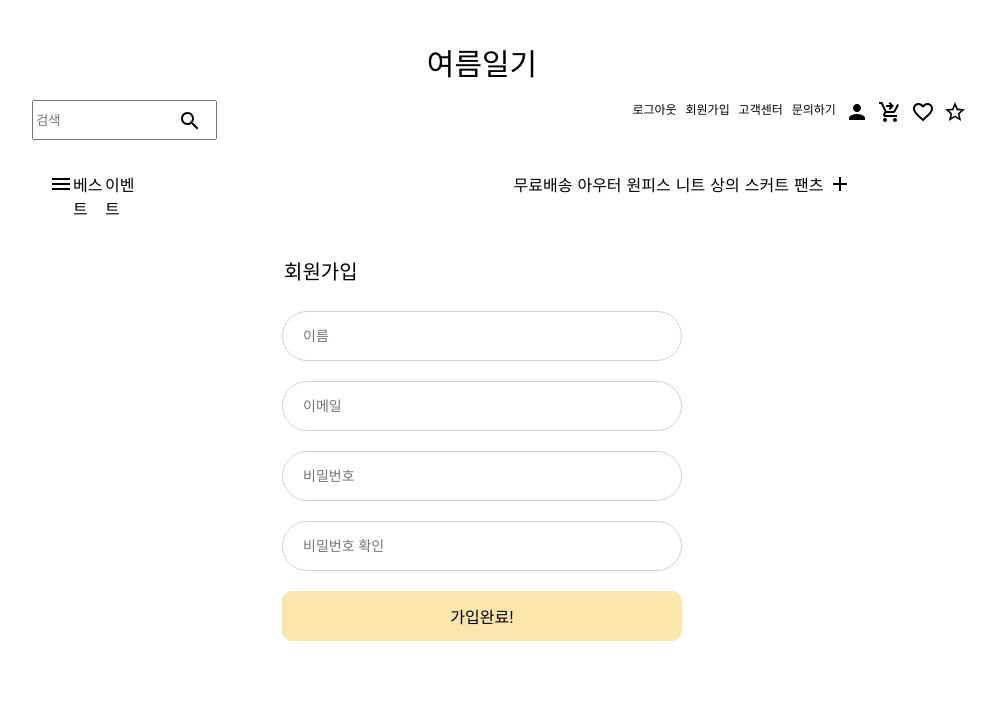
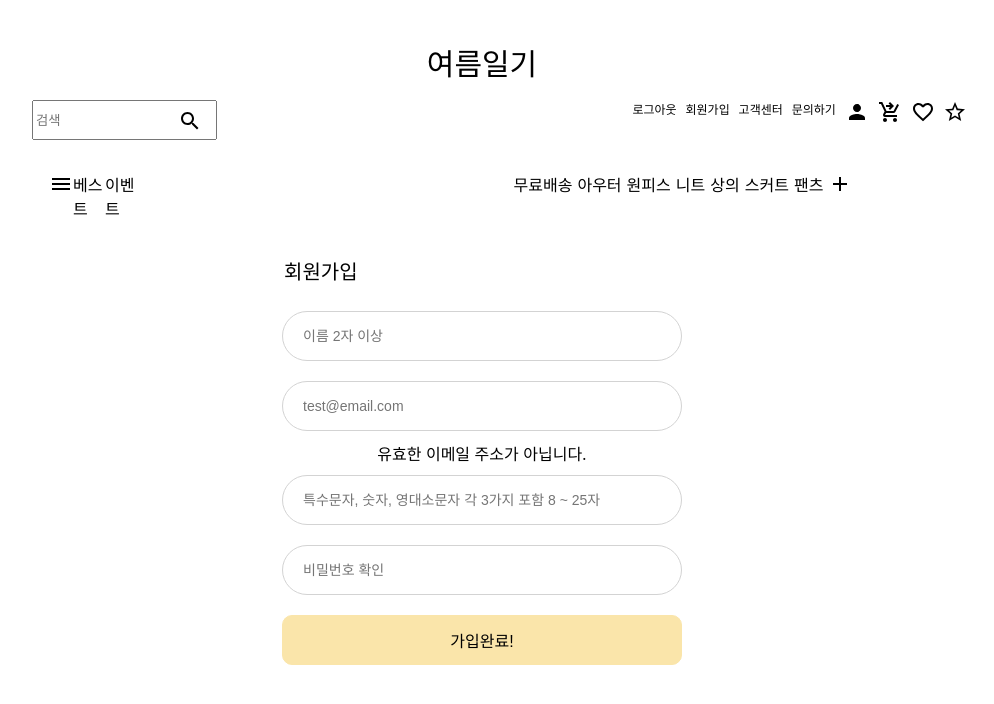
Before and after one commit to LGE0131/shop-front, a Next.js app: page /signup in a window 1280 px wide. Shown: the top 704 px of the page, without its empty margins (158-1152 px from the left). Built offline with nearby package versions, Linux system fonts and the light colour scheme.

Commit message:
이메일 유효문자인지 검증, 패스워드 비교 확인 검증 구현

```diff
--- a/components/layout/Signup.tsx
+++ b/components/layout/Signup.tsx
@@ -1,86 +1,171 @@
-import React, { useState, useEffect, useRef } from 'react'
-import styles from '../../styles/css/signup.module.css'
-import { useAppDispatch } from '../../redux/hooks/index'
-import { signup } from '../../redux/slices/userSlice'
+import React, { useState, useEffect, useRef } from "react";
+import styles from "../../styles/css/signup.module.css";
+import { useAppDispatch } from "../../redux/hooks/index";
+import { signup } from "../../redux/slices/userSlice";
 
+// interface ValidationInput {
+//   validUserName: string | undefined;
+//   validUserEmail: string | undefined;
+//   validUserPw: string | undefined;
+//   validUserPwConfirm: string | undefined;
+// }
+
+interface Input {
+  userName: string | undefined;
+  userEmail: string | undefined;
+  userPw: string | undefined;
+  userPwConfirm: string | undefined;
+}
+
+// interface FrontSignupValidation {
+//   isEmail: boolean;
+//   isPw: boolean;
+//   isName: boolean;
+//   disabledSignupBtn: boolean;
+// }
 
 const Signup = () => {
+  const [validationInput, setValidationInput] = useState({
+    // validUserName: "",
+    // validUserEmail: "",
+    // validUserPw: "",
+    // validUserPwConfirm: "",
+  });
 
-    // const [input, setInput] = useState({
-    //     userName: '',
-    //     userEmail: '',
-    //     userPw:'',
-    //     userPwConfirm:''
-    // })
-
-    // const {userName, userEmail, userPw, userPwConfirm} = input
-
-    // const [userName, setUserName] = useState<string>('');
-    // const [userEmail, setUserEmail] = useState<string>('');
-    // const [userPw, setUserPw] = useState<string>('');
-    // const [userPwConfirm, setUserPwConfirm] = useState<string>('');
-
-
-    const [pwError, setPwError] = useState<boolean>(false);
+  const [pwSame, setPwSame] = useState<boolean>(false);
+  const [isEmail, setIsEmail] = useState<boolean>(false);
+  const [isPw, setIsPw] = useState<boolean>(false);
+  const [isName, setIsName] = useState<boolean>(false);
+  const [disabledSignupBtn, setDisabledSignupBtn] = useState<boolean>(false);
 
   const userNameRef: React.LegacyRef<HTMLInputElement> = useRef(null);
   const userPwRef: React.LegacyRef<HTMLInputElement> = useRef(null);
   const userEmailRef: React.LegacyRef<HTMLInputElement> = useRef(null);
-    const userPwConfilrmRef: React.LegacyRef<HTMLInputElement> = useRef(null)
+  const userPwConfilrmRef: React.LegacyRef<HTMLInputElement> = useRef(null);
+
+  const input: Input = {
+    userName: userNameRef.current?.value,
+    userEmail: userEmailRef.current?.value,
+    userPw: userPwRef.current?.value,
+    userPwConfirm: userPwConfilrmRef.current?.value,
+  };
+
+  //   const frontSignupValidation: FrontSignupValidation = {
+  //     isEmail: false,
+  //     isPw: false,
+  //     isName: false,
+  //     disabledSignupBtn: false,
+  //   };
 
   const dispatch = useAppDispatch();
 
+  const handlerChange = (e: any) => {
+    setValidationInput({
+      ...validationInput,
+      [e.target.name]: e.target.value,
+    });
+    console.log(validationInput);
+  };
+
   useEffect(() => {
-        if (userPwRef.current?.value !== userPwConfilrmRef.current?.value) {
-            setPwError(true);
+    if (input.userPw === input.userPwConfirm) {
+      setPwSame(true);
+    } else {
+      setPwSame(false);
     }
     return () => {
-          setPwError(false);
+      setPwSame(true);
     };
-    }, [userPwRef.current?.value, userPwConfilrmRef.current?.value]);
+  }, [input.userPw, input.userPwConfirm]);
+
+  useEffect(() => {
+    let regex = new RegExp(
+      "([!#-'*+/-9=?A-Z^-~-]+(.[!#-'*+/-9=?A-Z^-~-]+)*|\"([]!#-[^-~ \t]|(\\[\t -~]))+\")@([!#-'*+/-9=?A-Z^-~-]+(.[!#-'*+/-9=?A-Z^-~-]+)*|[[\t -Z^-~]*])"
+    );
+    if (regex.test(input.userEmail)) {
+      setIsEmail(true);
+    } else {
+      setIsEmail(false);
+    }
+    return () => {
+      setIsEmail(false);
+    };
+  }, [input.userEmail]);
 
   const signupSubmit = (e: React.SyntheticEvent) => {
-        e.preventDefault()
-        const input = {
-            userName: userNameRef.current?.value,
-            userEmail: userEmailRef.current?.value,
-            userPw: userPwRef.current?.value,
-            userPwConfilrm: userPwConfilrmRef.current?.value,
-        }
-        console.log(input)
-        dispatch(signup(input))
-    }
+    e.preventDefault();
 
+    console.log(input);
+    dispatch(signup(input));
+  };
 
   return (
     <div className={styles.container}>
       <div className={styles.signupFormBox}>
-                <form className={styles.signupForm} onSubmit={signupSubmit} name='orderForm'>
+        <form
+          className={styles.signupForm}
+          onSubmit={signupSubmit}
+          name="orderForm"
+        >
           <fieldset className={styles.signupFormFieldset}>
             <legend className={styles.signupFormTitle}>회원가입</legend>
             <div className={styles.name}>
-                            <input className={styles.nameInput} type='text' name='name' placeholder='이름'
-                                autoComplete='off' ref={userNameRef} />
+              <input
+                className={styles.nameInput}
+                type="text"
+                name="name"
+                placeholder="이름 2자 이상"
+                autoComplete="off"
+                ref={userNameRef}
+                onChange={handlerChange}
+              />
             </div>
             <div className={styles.email}>
-                            <input className={styles.emailInput} type='text' name='email' placeholder='이메일'
-                                autoComplete='off' ref={userEmailRef} />
+              <input
+                className={styles.emailInput}
+                type="text"
+                name="email"
+                placeholder="test@email.com"
+                autoComplete="off"
+                ref={userEmailRef}
+                onChange={handlerChange}
+              />
             </div>
+            {isEmail ? null : <span>유효한 이메일 주소가 아닙니다.</span>}
             <div className={styles.Pw}>
-                            <input className={styles.pwInput} type='password' name='password' placeholder='비밀번호'
-                                autoComplete='off' ref={userPwRef} />
+              <input
+                className={styles.pwInput}
+                type="password"
+                name="password"
+                placeholder="특수문자, 숫자, 영대소문자 각 3가지 포함 8 ~ 25자"
+                autoComplete="off"
+                ref={userPwRef}
+                onChange={handlerChange}
+              />
             </div>
             <div className={styles.PwConfirm}>
-                            <input className={styles.PwConfirmInput} type='password' name='passwordConfirm'
-                                placeholder='비밀번호 확인' autoComplete='off' ref={userPwConfilrmRef} />
+              <input
+                className={styles.PwConfirmInput}
+                type="password"
+                name="passwordConfirm"
+                placeholder="비밀번호 확인"
+                autoComplete="off"
+                ref={userPwConfilrmRef}
+                onChange={handlerChange}
+              />
             </div>
-                        {pwError && (<span>비밀번호가 일치하지 않습니다.</span>)}
-                        <input className={styles.signupDone} type='submit' value='가입완료!' />
+            {pwSame ? null : <span>비밀번호가 일치하지 않습니다.</span>}
+            <input
+              className={styles.signupDone}
+              type="submit"
+              value="가입완료!"
+              disabled
+            />
           </fieldset>
         </form>
       </div>
     </div>
-    )
-}
+  );
+};
 
-export default Signup
+export default Signup;
--- a/tsconfig.json
+++ b/tsconfig.json
@@ -4,7 +4,7 @@
     "lib": ["dom", "dom.iterable", "esnext"],
     "allowJs": true,
     "skipLibCheck": true,
-    "strict": true,
+    "strict": false,
     "forceConsistentCasingInFileNames": true,
     "noEmit": true,
     "esModuleInterop": true,
```
Lines whose indentation alone changed are shown as unchanged.
